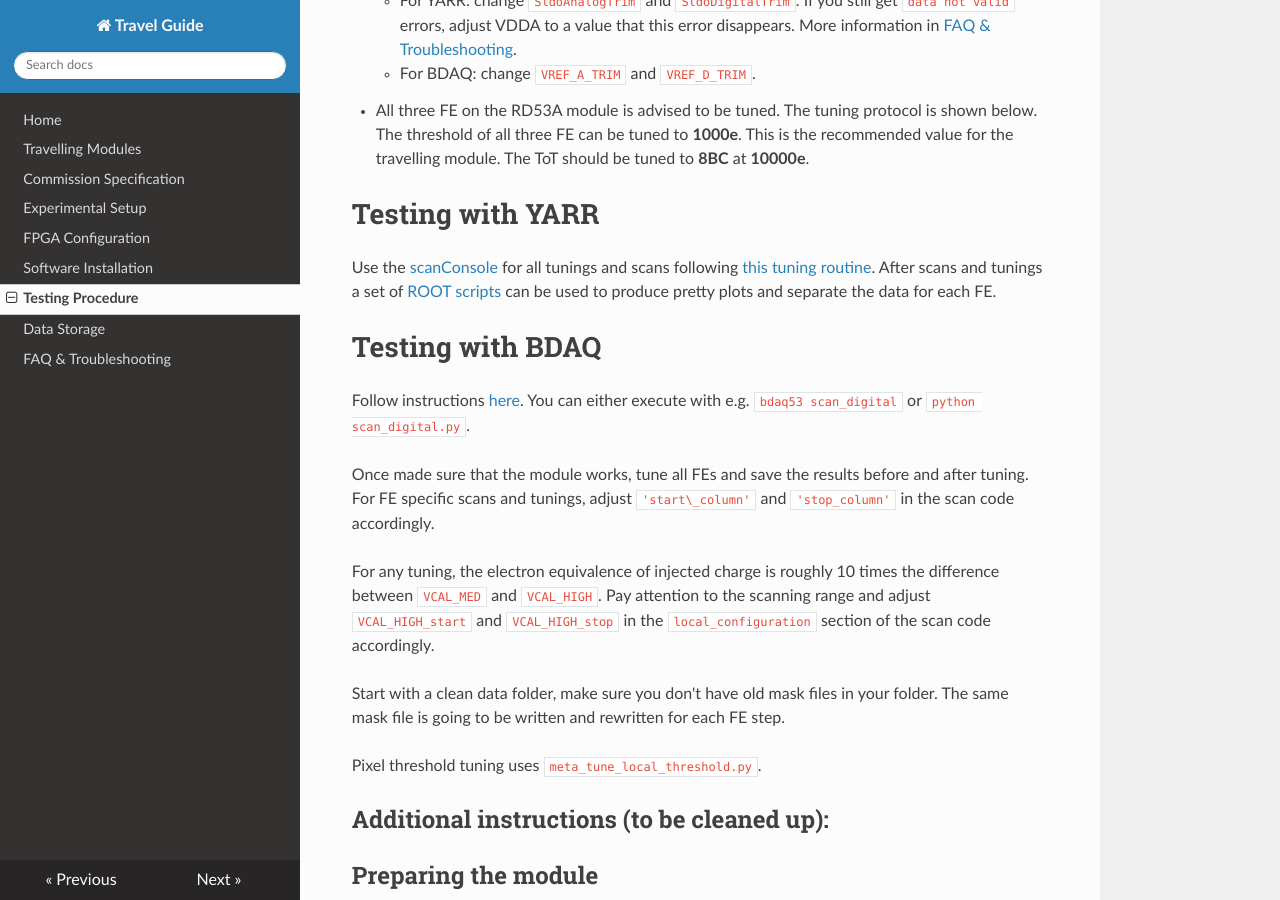
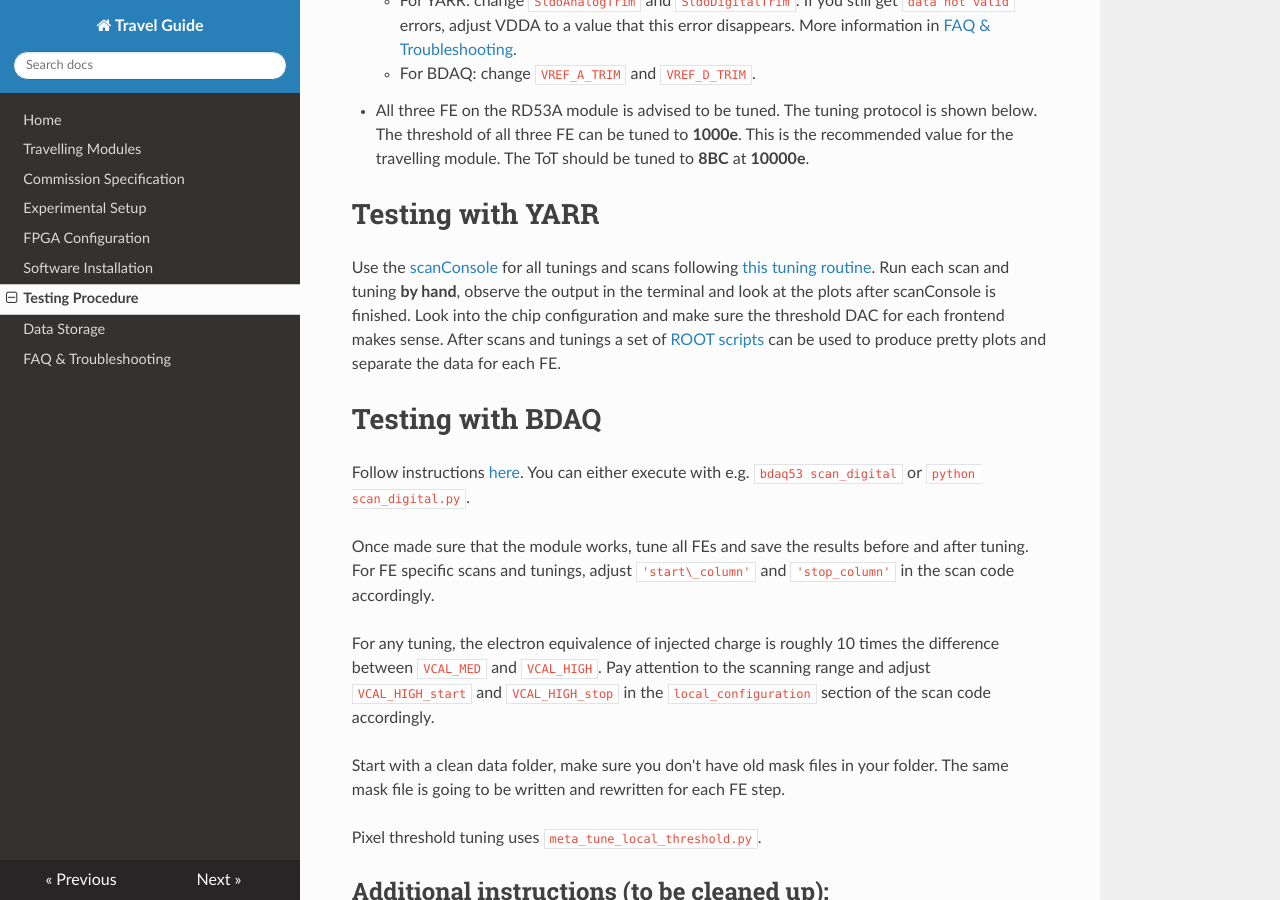
Before and after one commit to lime86/TravellingModule, an MkDocs documentation site: the page built from docs/procedure.md, in a window 1280 px wide and 900 px high, scrolled down 808 px. Built offline with MkDocs 1.6.1, drawn with Linux system fonts in a browser that asks for light colours; nearby versions of some CDN libraries; old or Windows-style settings are respelled for this version of MkDocs; some of the changed text lies outside the part shown.

Commit message:
stress that user should run tunings by hand

```diff
--- a/docs/procedure.md
+++ b/docs/procedure.md
@@ -39,6 +39,7 @@ Testing with YARR
 =====================
 
 Use the [scanConsole](https://gitlab.cern.ch/YARR/YARR/tree/update_docs/docs/scanconsole.md) for all tunings and scans following [this tuning routine](https://gitlab.cern.ch/YARR/YARR/tree/update_docs/docs/rd53a.md#tuning-routine).
+Run each scan and tuning **by hand**, observe the output in the terminal and look at the plots after scanConsole is finished. Look into the chip configuration and make sure the threshold DAC for each frontend makes sense.
 After scans and tunings a set of [ROOT scripts](https://gitlab.cern.ch/YARR/YARR/tree/update_docs/docs/rootscripts.md) can be used to produce pretty plots and separate the data for each FE.
 
 
@@ -123,6 +124,7 @@ Post-tuning scans
 -----------------
 For all frontends (can be FE specific if the column range changed
 accordingly in the code):
+
 -	threshold scan
 -	ToT scan
 
```
